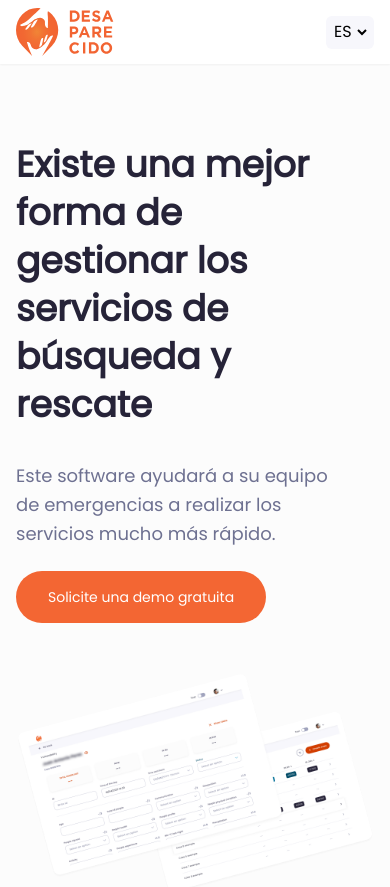
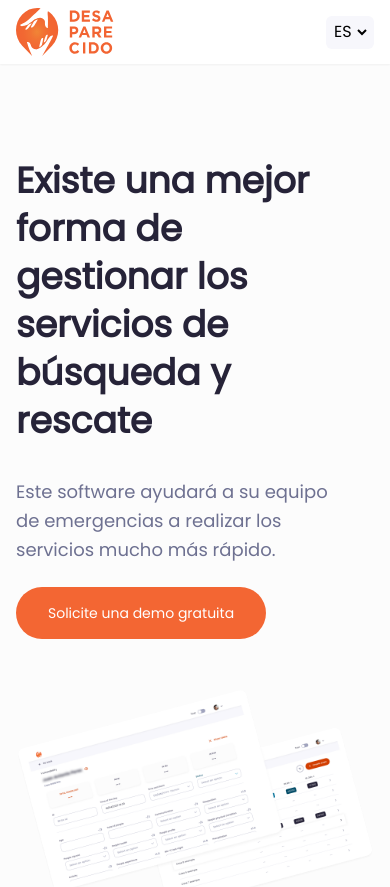
Before and after one commit to DesaparecidoAppGitHub/desaparecido, a Nuxt app: page / in a window 390 px wide. Shown: the top 887 px of the page. Built offline with nearby package versions, Linux system fonts and the light colour scheme.

Commit message:
fix top hero section on mobile

```diff
--- a/components/Hero.vue
+++ b/components/Hero.vue
@@ -1,5 +1,5 @@
 <template>
-    <div class="flex flex-col justify-center h-screen text-xl bg-monochrome-100 pt-16 md:py-16">
+    <div class="flex flex-col justify-center h-screen text-xl bg-monochrome-100 pt-24 md:py-16">
         <div class="container px-4 md:px-0 mx-auto w-7xl flex flex-col md:flex-row">
             <div class="basis-2/5 pr-8">
                 <h1 class="text-4xl font-bold leading-[3rem] text-monochrome-800 mb-8 md:mb-12">
```
